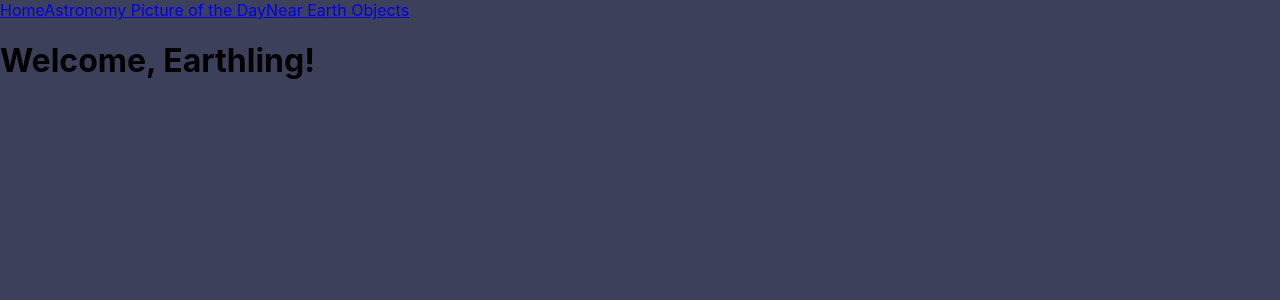
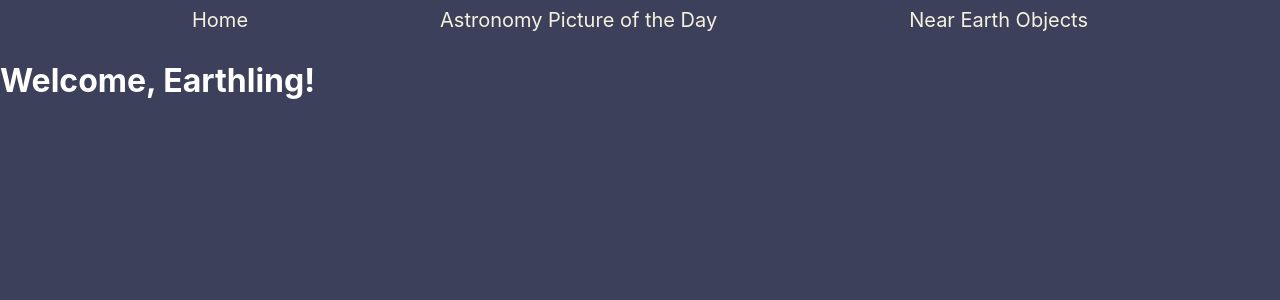
Before and after one commit to elijahlc/cosmic-explorer, a React (Create React App) app: page / in a window 1280 px wide. Shown: the top 300 px of the page. Built offline with nearby package versions, Linux system fonts and the light colour scheme.

Commit message:
styled nav bar for desktop

```diff
--- a/src/App.css
+++ b/src/App.css
@@ -1,3 +1,26 @@
 body {
 	background-color: #3d405b;
+	color: #fff;
 }
+
+/* global styling */
+
+a {
+	text-decoration: none;
+	color: #f4f1de;
+}
+
+a:hover {
+	color: #e07a5f;
+	text-decoration: underline;
+}
+
+/* component styling */
+
+.Nav {
+	height: 5vh;
+	display: flex;
+	justify-content: space-evenly;
+	align-items: center;
+	font-size: 1.25rem;
+}
--- a/src/Components/Nav.js
+++ b/src/Components/Nav.js
@@ -3,7 +3,7 @@ import { Link } from 'react-router-dom';
 
 const Nav = () => {
 	return (
-		<nav>
+		<nav className="Nav">
 			<Link to="/">Home</Link>
 			<Link to="/apod">Astronomy Picture of the Day</Link>
 			<Link to="/neos">Near Earth Objects</Link>
```
